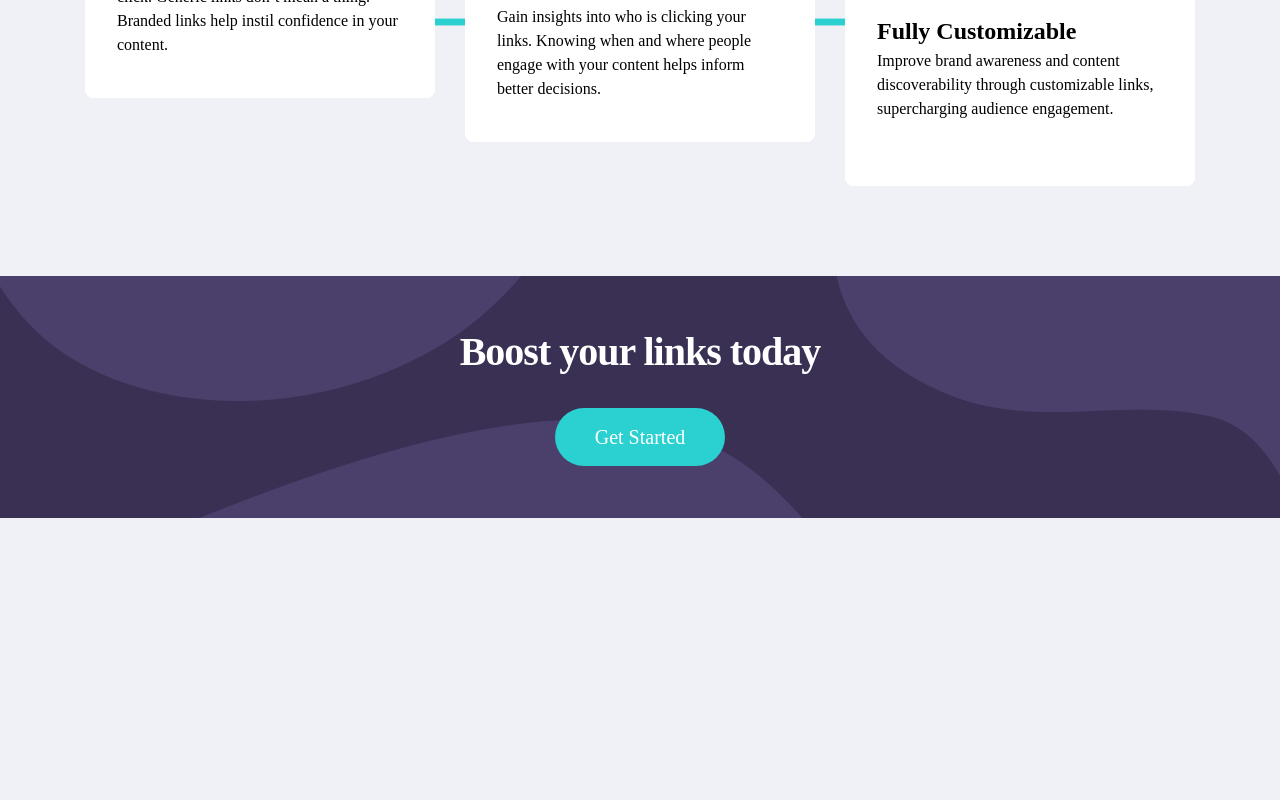
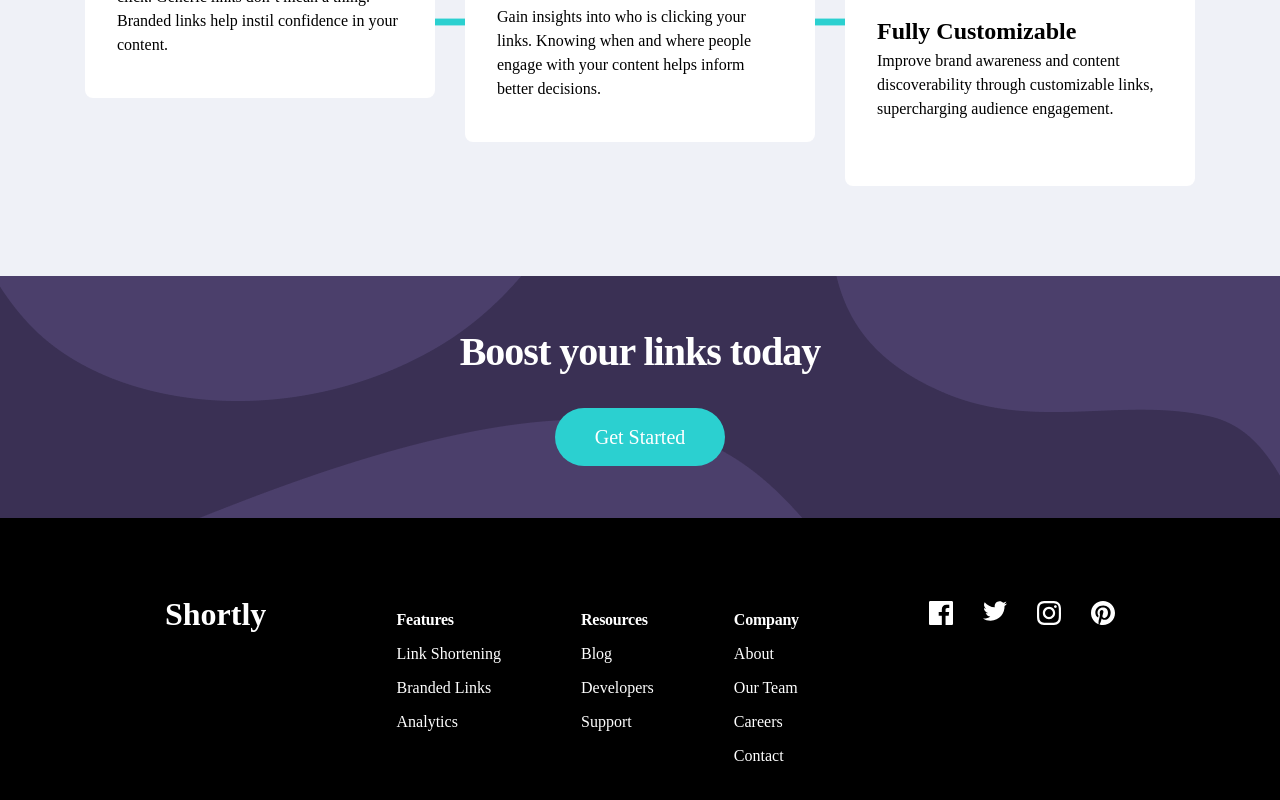
Before and after one commit to dogasvs/shortly, a Next.js app: page / in a window 1280 px wide. Shown: the part 1221-2021 px from the top of the page. Before the commit the page ends 1739 px from the top, so only its background shows below. Built offline with nearby package versions, Linux system fonts and the light colour scheme.

Commit message:
footer eklendi

```diff
--- a/app/components/footer/page..jsx
+++ b/app/components/footer/page..jsx
@@ -1,5 +1,44 @@
+import Facebook from "@/svgs/facebook/page";
+import Instagram from "@/svgs/instagram/page";
+import Pinterest from "@/svgs/pinterest/page";
+import Twitter from "@/svgs/twitter/page";
+
 export default function Footer() {
   return (
-    <div className="footer"></div>
+    <div className="footer">
+      <div className="logo">
+        <h1>Shortly</h1>
+      </div>
+        <div className="footerLinks">
+          <div className="Item">
+            <strong>Features</strong>
+            <p>Link Shortening</p>
+            <p>Branded Links</p>
+            <p>Analytics</p>
+          </div>
+
+          <div className="Item">
+            <strong>Resources</strong>
+            <p>Blog</p>
+            <p>Developers</p>
+            <p>Support</p>
+          </div>
+
+          <div className="Item">
+            <strong>Company</strong>
+            <p>About</p>
+            <p>Our Team</p>
+            <p>Careers</p>
+            <p>Contact</p>
+          </div>
+        </div>
+
+        <div className="socialMedia">
+          <Facebook />
+          <Twitter />
+          <Instagram />
+          <Pinterest />
+        </div>
+    </div>
   )
 }
--- a/app/globals.css
+++ b/app/globals.css
@@ -231,3 +231,36 @@ a {
   bottom: 250px;
   z-index: -1;
 }
+
+.footer {
+  background-color: black;
+  color: #fff;
+  display: flex;
+  justify-content: space-between;
+  padding-inline: 165px;
+  align-items: baseline;
+  padding-block: 72px
+}
+
+.footerLinks {
+  display: flex;
+  gap: 80px;
+}
+
+.Item {
+  display: flex;
+  flex-direction: column;
+  gap: 10px;
+
+  strong {
+    font-size: 16px;
+    line-height: 24px;
+    font-weight: 700;
+    letter-spacing: -0.25px;
+  }
+}
+
+.socialMedia {
+  display: flex;
+  gap: 30px;
+}
--- a/app/layout.js
+++ b/app/layout.js
@@ -5,6 +5,7 @@ import Subheader from "./components/subheader/page";
 import Form from "./components/form/page";
 import Statistics from "./components/statistics/page";
 import LinkPromotion from "./components/linkPromotion/page";
+import Footer from "./components/footer/page.";
 
 const geistSans = localFont({
   src: "./fonts/GeistVF.woff",
@@ -35,6 +36,7 @@ export default function RootLayout({ children }) {
             <Statistics />
         </div>
             <LinkPromotion />
+            <Footer />
         {children}
       </body>
     </html>
```
